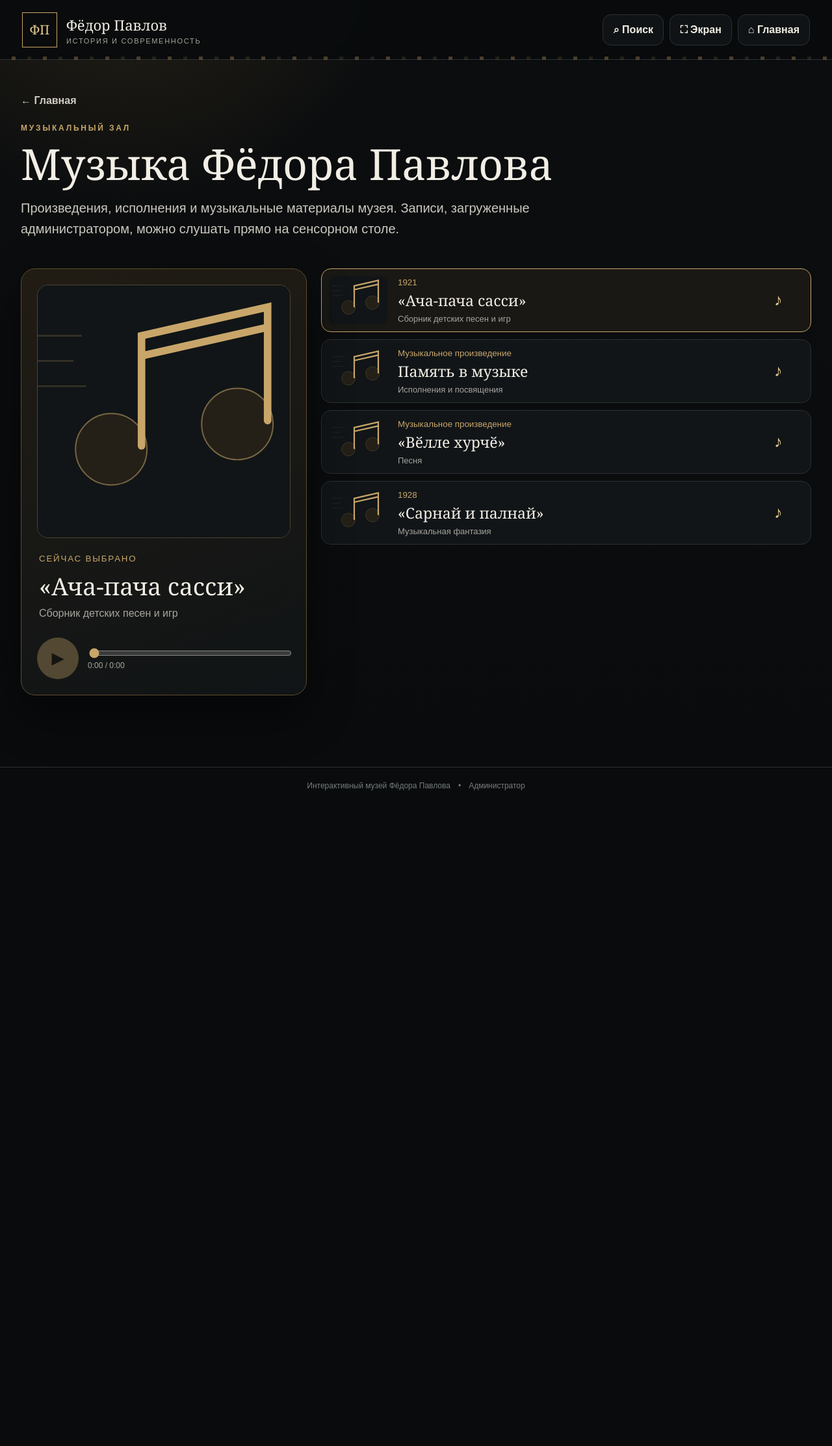
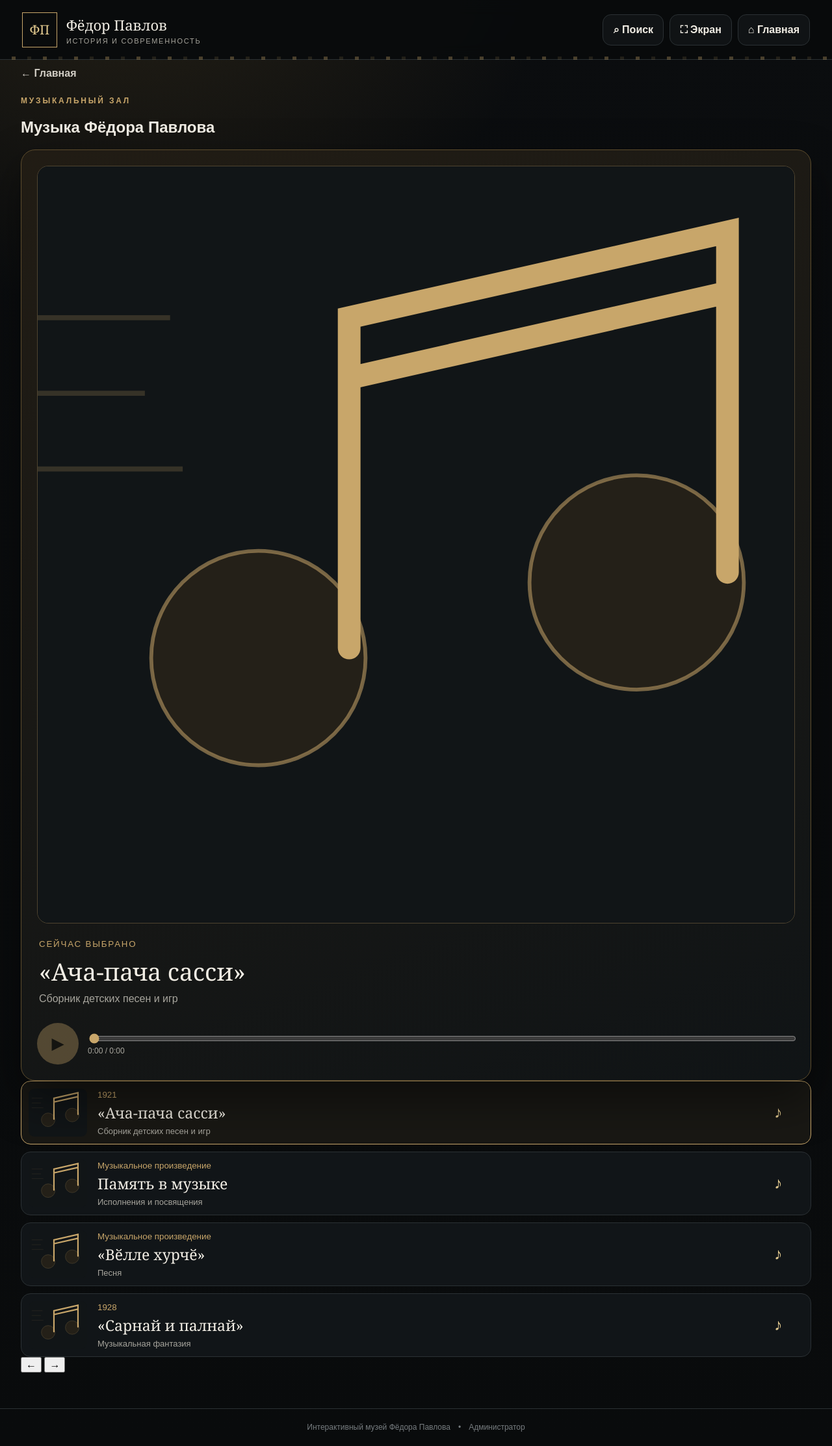
Before and after one commit to asbcorp24/pavlov, a Flask app: page /music in a window 1280 px wide. Shown: the whole page at 65% size. Before the commit the page ends 1216 px from the top, so only its background shows below. Run offline with Flask 3, Linux system fonts and the light colour scheme; data comes from the database, SQL or seed files in the repository.

Commit message:
Fit music hall on one screen

```diff
--- a/templates/music.html
+++ b/templates/music.html
@@ -1,16 +1,18 @@
 {% extends "base.html" %}
 {% block title %}Музыка Фёдора Павлова{% endblock %}
 {% block content %}
-<section class="simple-head">
+<section class="music-screen">
+  <header class="music-screen-head">
+    <div>
       <a class="back" href="{{ url_for('index') }}">← Главная</a>
       <span class="eyebrow">Музыкальный зал</span>
       <h1>Музыка Фёдора Павлова</h1>
-  <p class="lead">Произведения, исполнения и музыкальные материалы музея. Записи, загруженные администратором, можно слушать прямо на сенсорном столе.</p>
-</section>
+    </div>
+  </header>
 
   {% if tracks %}
-<section class="music-layout">
-  <div class="music-player" id="museumPlayer">
+  <div class="music-screen-layout">
+    <div class="music-player compact-player" id="museumPlayer">
       <img class="music-cover" data-player-cover src="{{ url_for('static', filename=tracks[0].image or 'img/music.svg') }}" alt="">
       <div class="music-player-copy">
         <small>Сейчас выбрано</small>
@@ -27,10 +29,10 @@
       <audio preload="metadata"></audio>
     </div>
 
-  <div class="track-list">
+    <div class="track-list compact-track-list" data-paged-grid data-page-size="6">
       {% for item in tracks %}
       <button type="button" class="track"
-      data-track
+        data-track data-page-item
         data-title="{{ item.title }}"
         data-subtitle="{{ item.subtitle }}"
         data-image="{{ url_for('static', filename=item.image or 'img/music.svg') }}"
@@ -45,8 +47,14 @@
       </button>
       {% endfor %}
     </div>
+  </div>
+  <div class="pager music-pager" data-pager>
+    <button type="button" data-prev>←</button>
+    <span data-page-label></span>
+    <button type="button" data-next>→</button>
+  </div>
+  {% else %}
+  <div class="screen-empty"><h2>Музыкальных материалов пока нет</h2></div>
+  {% endif %}
 </section>
-{% else %}
-<section class="empty"><h2>Музыкальных материалов пока нет</h2><p>Добавьте их через админ-панель.</p></section>
-{% endif %}
 {% endblock %}
```
Lines whose indentation alone changed are shown as unchanged.
